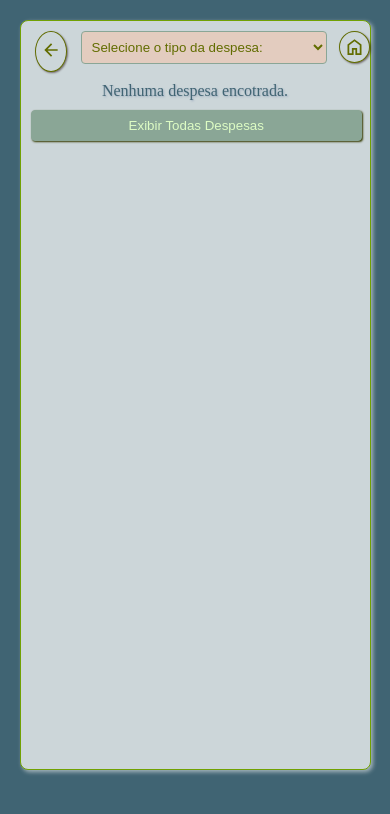
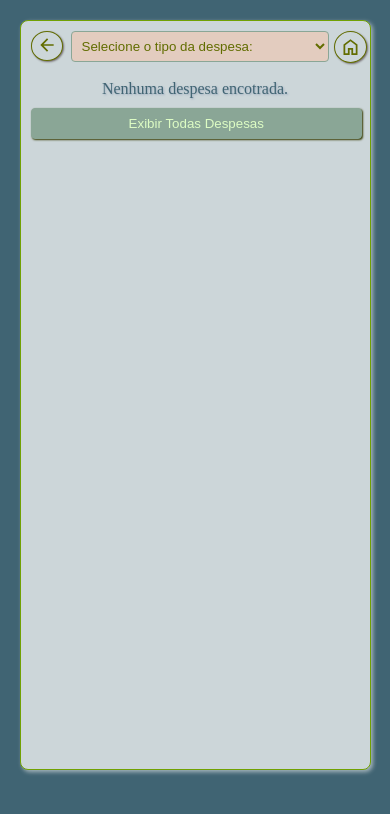
Before and after one commit to BrunaBeatriiz/Controle-de-Gastos, a React (Vite) app: page /paginaListaFiltros in a window 390 px wide. Shown: the top 814 px of the page. Built offline with nearby package versions, Linux system fonts and the light colour scheme.

Commit message:
ajuste de css paginaDespesas para mobile

```diff
--- a/src/estilos/mostrarLista.css
+++ b/src/estilos/mostrarLista.css
@@ -4,17 +4,17 @@
 
 .divInputs{
     display: flex;
+
 }
 
 
 .divInputs > .buttonVoltar{
-    margin-left: 14px;
+    margin-left: 10px;
     margin-top: 10px;
     padding: 3px;
-    height: 4.9vh;
+    height: 3.5vh;
     border-radius: 50%;
     display: inline-block;
-    color: #e77afd;
     background-color: #CCD6D9;
     border: 1px solid #626d00;
     box-shadow: 1px 1px 2px rgba(24, 1, 1, 0.493);
@@ -32,11 +32,11 @@
 
 
 input,select.selectPagFiltros{
-    width: 22%;
+    width: 20%;
     padding: 6px;
     border-radius: 4px;
     margin: 10px -5px;
-    margin-left: 14px;
+    margin-left: 8px;
     margin-bottom: 8px;
     border: 1px solid #8AA696;
     background-color: #e9cab9ce;
@@ -44,8 +44,16 @@ input,select.selectPagFiltros{
 }
 
 select.selectPagFiltros{
-    width: 77%;
+    width: 74%;
 
+}
+
+.padding{
+    padding: 3px !important;
+    height: 32px !important;
+    width: 33px !important;
+    margin-left: 10px !important;
+    /* botão da casinha */
 }
 
 
@@ -109,6 +117,138 @@ ul>li{
 }
 
 
+
+
+.marginLeft{
+    margin-left: 10px;
+}
+
+
+
+
+
+
+
+
+
+
+
+
+
+
+
+
+
+
+/* .mainLista{
+    height: auto !important;
+}
+
+.divInputs{
+    display: flex;
+}
+
+
+.divInputs > .buttonVoltar{
+    margin-left: 14px;
+    margin-top: 10px;
+    padding: 3px;
+    height: 4.9vh;
+    border-radius: 50%;
+    display: inline-block;
+    color: #e77afd;
+    background-color: #CCD6D9;
+    border: 1px solid #626d00;
+    box-shadow: 1px 1px 2px rgba(24, 1, 1, 0.493);
+}
+
+.buttonVoltar:hover{
+    background-color: #436d00;
+    border: 1px solid #ffffff; xxxxx
+    box-shadow: 1px 1px 2px rgba(255, 255, 255, 0.438);
+    fill:#ffffff;
+} */
+
+
+
+/* input,select.selectPagFiltros{
+    width: 22%;
+    padding: 6px;
+    border-radius: 4px;
+    margin: 10px -5px;
+    margin-left: 14px;
+    margin-bottom: 8px;
+    border: 1px solid #8AA696;
+    background-color: #e9cab9ce;
+    color: #626d00;
+}
+
+select.selectPagFiltros{
+    width: 77%;
+
+}
+
+
+ul {
+    list-style-type: none;
+    height: 100%;
+} */
+
+/* ul>li{
+    border: 1px solid #71a102;
+    width: 95%;
+    font-size: 0.8em;
+    color: #353b00;
+    margin: 10px;
+    padding: 4px;
+    border-radius: 6px;
+    box-shadow: 1px 1px 2px #353b00a6;
+
+
+}
+.displayflex{
+    display: flex;
+    flex-flow: row nowrap;
+    justify-content: space-between;
+    align-items: center;
+}
+
+
+.displayflex>p{
+   text-align: left;
+   width: 18%;
+
+}
+
+
+.buttonExcluir{
+    background-color: #CCD6D9;
+    color: #da21ff;
+    border: 1px solid #71a102;
+    margin: 0px 2px 0px 2px;
+    border-radius: 4px;
+    box-shadow: 1px 1px 2px #353b0080;
+    padding: 1px;
+}
+
+
+.estilop{
+    margin-top: 5px;
+    text-align: center;
+    color: #406473;
+    padding: 5px;
+    border-radius: 6px;
+    text-shadow: 1px 1px 2px #6c7ea379;
+}
+
+
+
+.divResumida{
+    display: block;
+    margin-top: -1px;
+}
+
+
 .padding{
     padding: 3px !important;
     height: 32px !important;
@@ -118,4 +258,4 @@ ul>li{
 
 .marginLeft{
     margin-left: 10px;
-}
+} */
--- a/src/estilos/pagSaldo.css
+++ b/src/estilos/pagSaldo.css
@@ -52,6 +52,7 @@ header{
     padding: 2px;
     height: 35vh;
     margin: 10px;
+    margin-left: 12px;
     border-left: none;
 }
 
```
